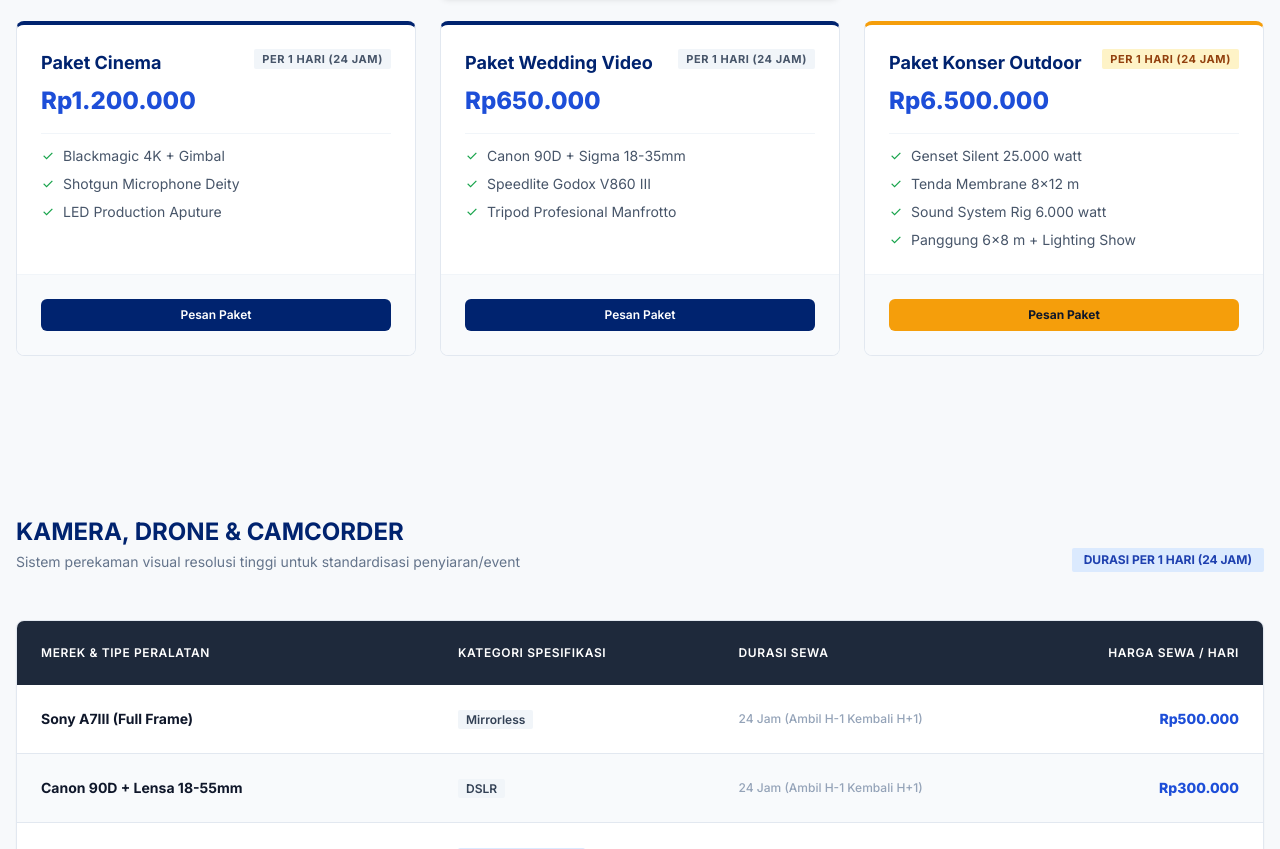
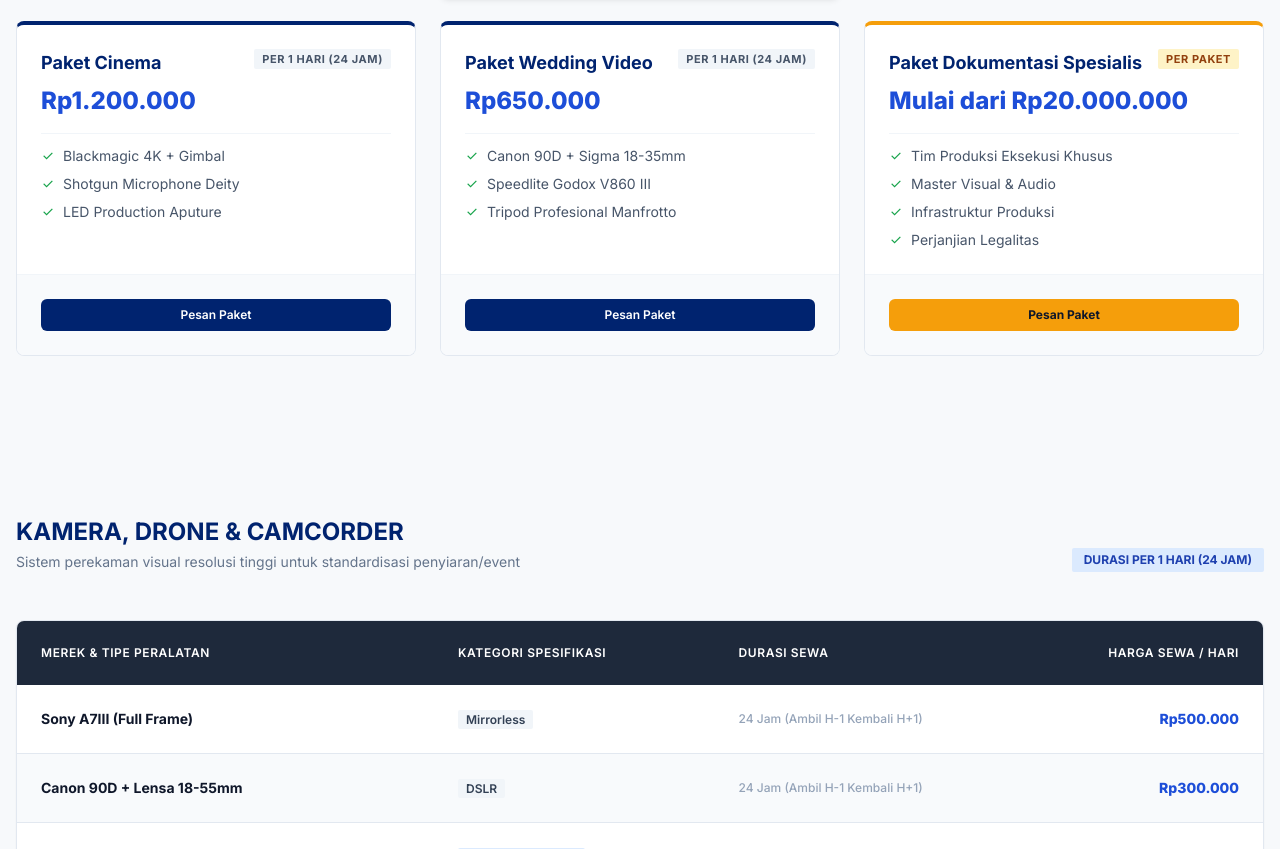
Before and after one commit to themoengame/persewaan, a plain HTML site: page index.html in a window 1280 px wide. Shown: the part 1340-2189 px from the top of the page. Drawn offline with nearby package versions, Linux system fonts and the light colour scheme.

Commit message:
Update index.html

```diff
--- a/index.html
+++ b/index.html
@@ -250,15 +250,15 @@
                 <div class="bg-white precision-border rounded-xl flex flex-col justify-between hover:shadow-xl transition-all overflow-hidden border-t-4 border-t-amber-500">
                     <div class="p-md">
                         <div class="flex justify-between items-start mb-2">
-                            <h3 class="font-bold text-lg text-primary">Paket Konser Outdoor</h3>
-                            <span class="text-[11px] bg-amber-100 text-amber-800 px-2 py-0.5 rounded font-bold uppercase tracking-wider">Per 1 Hari (24 Jam)</span>
+                            <h3 class="font-bold text-lg text-primary">Paket Dokumentasi Spesialis</h3>
+                            <span class="text-[11px] bg-amber-100 text-amber-800 px-2 py-0.5 rounded font-bold uppercase tracking-wider">Per Paket</span>
                         </div>
-                        <div class="text-2xl font-extrabold text-blue-700 mb-4">Rp6.500.000</div>
+                        <div class="text-2xl font-extrabold text-blue-700 mb-4">Mulai dari Rp20.000.000</div>
                         <ul class="space-y-2 text-sm text-slate-600 border-t border-slate-100 pt-3">
-                            <li class="flex items-center gap-xs"><span class="material-symbols-outlined text-green-600 text-sm font-bold">check</span>Genset Silent 25.000 watt</li>
-                            <li class="flex items-center gap-xs"><span class="material-symbols-outlined text-green-600 text-sm font-bold">check</span>Tenda Membrane 8x12 m</li>
-                            <li class="flex items-center gap-xs"><span class="material-symbols-outlined text-green-600 text-sm font-bold">check</span>Sound System Rig 6.000 watt</li>
-                            <li class="flex items-center gap-xs"><span class="material-symbols-outlined text-green-600 text-sm font-bold">check</span>Panggung 6x8 m + Lighting Show</li>
+                            <li class="flex items-center gap-xs"><span class="material-symbols-outlined text-green-600 text-sm font-bold">check</span>Tim Produksi Eksekusi Khusus</li>
+                            <li class="flex items-center gap-xs"><span class="material-symbols-outlined text-green-600 text-sm font-bold">check</span>Master Visual & Audio</li>
+                            <li class="flex items-center gap-xs"><span class="material-symbols-outlined text-green-600 text-sm font-bold">check</span>Infrastruktur Produksi</li>
+                            <li class="flex items-center gap-xs"><span class="material-symbols-outlined text-green-600 text-sm font-bold">check</span>Perjanjian Legalitas</li>
                         </ul>
                     </div>
                     <div class="p-md bg-slate-50 border-t border-slate-100">
```
